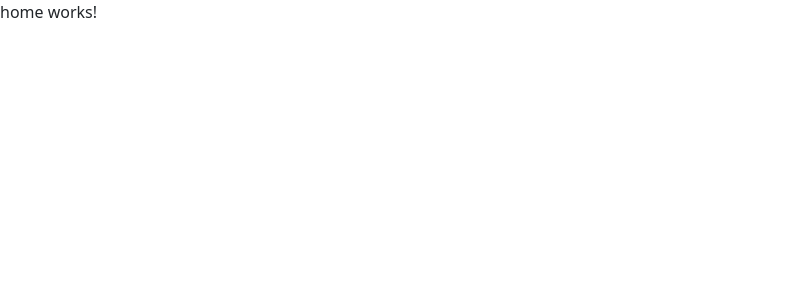
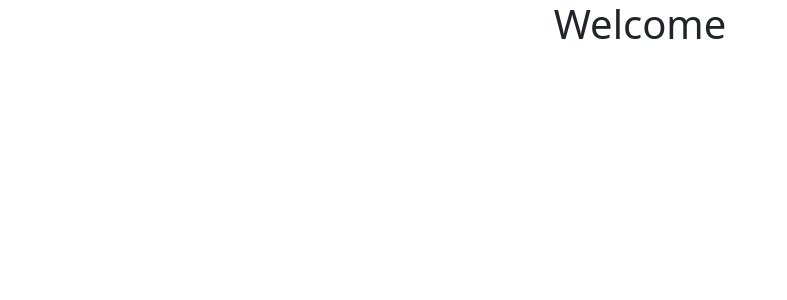
Before and after one commit to faithburg/Ticket-System-frontend, an Angular app: page /home in a window 1280 px wide. Shown: the top 300 px of the page, without its empty margins (0-787 px from the left). Built offline with nearby package versions, Linux system fonts and the light colour scheme.

Commit message:
added greeting to home component

```diff
--- a/src/app/home/home.component.html
+++ b/src/app/home/home.component.html
@@ -1 +1 @@
-<p>home works!</p>
+<h1 class="text-center">Welcome</h1>
--- a/src/app/home/home.component.ts
+++ b/src/app/home/home.component.ts
@@ -1,4 +1,5 @@
 import { Component, OnInit } from '@angular/core';
+import { User } from '../user';
 
 @Component({
   selector: 'app-home',
@@ -6,10 +7,13 @@ import { Component, OnInit } from '@angular/core';
   styleUrls: ['./home.component.css']
 })
 export class HomeComponent implements OnInit {
+  user = new User();
+
 
   constructor() { }
 
   ngOnInit(): void {
   }
 
+
 }
```
